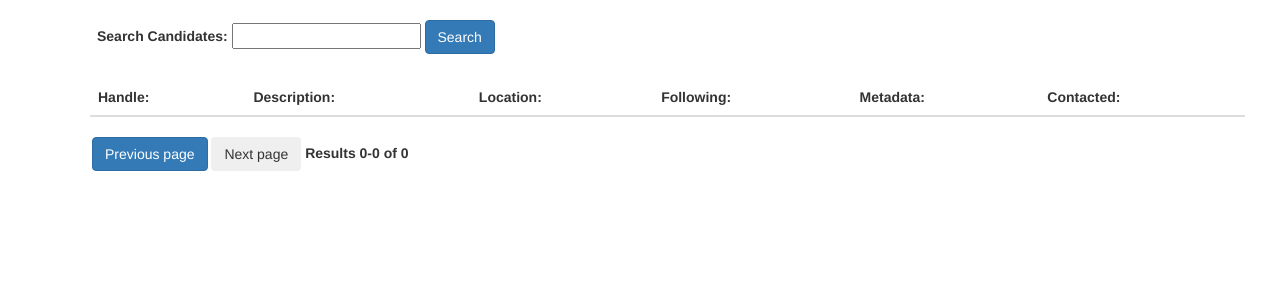
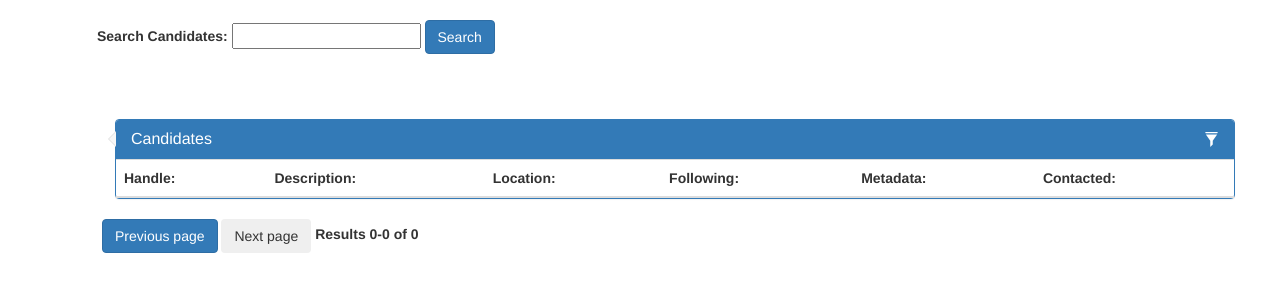
Before and after one commit to lbrown3142/twitter, a Django app: page /search/users in a window 1280 px wide. Shown: the part 102-402 px from the top of the page. Run offline with Django 3.2, Linux system fonts and the light colour scheme; the visitor is signed in with stand-in values (Sample User, id 1); lists and menus that the app fills with data are empty; parts of the project's set-up code (start-up, migrations or seed data) failed here and were passed over; some libraries are stand-ins or nearby versions.

Commit message:
added new table

```diff
--- a/follower_descriptions/models.py
+++ b/follower_descriptions/models.py
@@ -16,6 +16,7 @@ class Graduate(models.Model):
     twitter_handle = models.CharField(max_length=128, default='')
     last_refresh = models.DateTimeField()
     description = models.CharField(max_length = 4096, default='')
+    location = models.CharField(max_length = 4096, default='')
     name = models.CharField(max_length = 128, default='')
     contacted = models.BooleanField(default=False)
     contacted_on = models.DateTimeField(null=True)
--- a/follower_descriptions/tasks.py
+++ b/follower_descriptions/tasks.py
@@ -163,7 +163,7 @@ def task_get_followers_data(self, id_list, uni_handle):
             if len(data['description']) > 6:
                 graduate.name = data['name']
                 graduate.description = data['description']
-                #need to add graduate location, contacted? etc
+                graduate.location = data['location']
                 graduate.last_refresh = timezone.now()
                 graduate.twitter_handle = data['screen_name']
                 graduate.save() # Need to save before adding relationship
@@ -215,6 +215,7 @@ def task_upload_to_elasticsearch(self, data):
         payload = '{"index": {"_id" : "' + str(data['id']) + '"}}\n'
         payload += '{"category": "' + data['category'] + '", "screen_name":"' + data['screen_name'] + '",'
         payload += '"url":"' + str(data['url']) + '", "user_description":"' + description + '",'
+        payload += '"location":"' + data['location'] + '",'
         payload += '"followed_uni_handle":"' + data['followed_uni_handle'] + '"}\n'
 
         req = urllib.request.Request(url='http://' + AWS + ':9200/my_index/twitter/_bulk',
--- a/follower_descriptions/templates/follower_descriptions/search_followers.html
+++ b/follower_descriptions/templates/follower_descriptions/search_followers.html
@@ -12,14 +12,37 @@
             </label>
 
 
-            <input type='text' class="search-form" name="search_term" accept="followed_uni_handle/*" value=' {{search_term}}'
+            <input type='text' class="search-form" name="search_term" accept="followed_uni_handle/*"
+                   value=' {{search_term}}'
                    placeholder=" e.g. Data Science "/>
             <input type='hidden' name="cursor" value='{{cursor}}'/>
             <input class="btn btn-primary" type="submit" name="search" value="Search"/>
         </div>
 
 
-        <table class="table">
+
+        <div class="container">
+
+            <!--<h1>Click the filter icon
+                <small>(<i class="glyphicon glyphicon-filter"></i>)</small>
+            </h1>-->
+            <div class="row">
+                <div class="col-md-12">
+                    <div class="panel panel-primary">
+                        <div class="panel-heading">
+                            <h3 class="panel-title">Candidates</h3>
+                            <div class="pull-right">
+							<span class="clickable filter" data-toggle="tooltip" title="Toggle table filter"
+                                  data-container="body">
+								<i class="glyphicon glyphicon-filter"></i>
+							</span>
+                            </div>
+                        </div>
+                        <div class="panel-body">
+                            <input type="text" class="form-control" id="dev-table-filter" data-action="filter"
+                                   data-filters="#dev-table" placeholder="Filter Developers"/>
+                        </div>
+                        <table class="table table-hover" id="dev-table">
                             <thead>
                             <tr>
                                 <th>Handle:</th>
@@ -30,22 +53,30 @@
                                 <th>Contacted:</th>
                             </tr>
                             </thead>
+
                             <tbody>
                     {% for result in followers %}
                     <tr>
                         <td><a href="https://twitter.com/{{ result.screen_name }}">{{ result.screen_name }}</a></td>
                         <td>{{result.user_description}}</td>
-                <td>Holder</td>
+                        <td>{{result.location}}</td>
                         <td>{{ result.followed_uni_handle }}</td>
                         <td><a href="/search/user/{{ result.screen_name }}">Metadata</a></td>
                         <td>{{result.contacted}}</td>
                     </tr>
                     {% endfor %}
                     </tbody>
+
+
+
+
                         </table>
+                    </div>
+                </div>
 
                 <div class="curser-buttons">
-            <input class="btn btn-primary" type="submit" name="previous" value="Previous page" {{previous_disabled}}/>
+                    <input class="btn btn-primary" type="submit" name="previous" value="Previous page"
+                           {{previous_disabled}}/>
                     <input class="btn btn-parimary" type="submit" name="next" value="Next page" {{next_disabled}}/>
                     <label>Results {{cursor}}-{{cursor_end}} of {{count}} </label>
 
--- a/static/bootstrap/css/starter-template.css
+++ b/static/bootstrap/css/starter-template.css
@@ -154,3 +154,22 @@ img {
     margin-left: 10px;
 
 }
+
+.row{
+    margin-top:40px;
+    padding: 0 10px;
+}
+.clickable{
+    cursor: pointer;
+}
+
+.panel-heading div {
+    margin-top: -18px;
+    font-size: 15px;
+}
+.panel-heading div span{
+    margin-left:5px;
+}
+.panel-body{
+    display: none;
+}
--- /dev/null
+++ b/static/bootstrap/js/table_filter.js
@@ -0,0 +1,90 @@
+/**
+*   I don't recommend using this plugin on large tables, I just wrote it to make the demo useable. It will work fine for smaller tables
+*   but will likely encounter performance issues on larger tables.
+*
+*		<input type="text" class="form-control" id="dev-table-filter" data-action="filter" data-filters="#dev-table" placeholder="Filter Developers" />
+*		$(input-element).filterTable()
+*
+*	The important attributes are 'data-action="filter"' and 'data-filters="#table-selector"'
+*/
+
+var $ = jQuery;
+//
+//(function(){
+//    'use strict';
+//
+//	$.fn.extend({
+//		filterTable: function(){
+//			return this.each(function(){
+////				$(this).on('keyup', function(e){
+////					$('.filterTable_no_results').remove();
+////					var $this = $(this),
+////                        search = $this.val().toLowerCase(),
+////                        target = $this.attr('data-filters'),
+////                        $target = $(target),
+////                        $rows = $target.find('tbody tr');
+////
+////					if(search == '') {
+////						$rows.show();
+////					} else {
+////						$rows.each(function(){
+////							var $this = $(this);
+////							$this.text().toLowerCase().indexOf(search) === -1 ? $this.hide() : $this.show();
+////						})
+////						if($target.find('tbody tr:visible').size() === 0) {
+////							var col_count = $target.find('tr').first().find('td').size();
+////							var no_results = $('<tr class="filterTable_no_results"><td colspan="'+col_count+'">No results found</td></tr>')
+////							$target.find('tbody').append(no_results);
+////						}
+////					}
+////				});
+//			});
+//		}
+//	});
+//	$('[data-action="filter"]').filterTable();
+//})(jQuery);
+
+
+
+
+$(function(){
+    // attach table filter plugin to inputs
+   $(document).ready(function() {
+     $('[data-action="filter"]').on('keyup', function(e){
+					$('.filterTable_no_results').remove();
+					var $this = $(this),
+                       search = $this.val().toLowerCase(),
+                       target = $this.attr('data-filters'),
+                       $target = $(target),
+                       $rows = $target.find('tbody tr');
+
+					if(search == '') {
+						$rows.show();
+					} else {
+						$rows.each(function(){
+							var $this = $(this);
+							$this.text().toLowerCase().indexOf(search) === -1 ? $this.hide() : $this.show();
+						})
+						if($target.find('tbody tr:visible').size() === 0) {
+							var col_count = $target.find('tr').first().find('td').size();
+							var no_results = $('<tr class="filterTable_no_results"><td colspan="'+col_count+'">No results found</td></tr>')
+							$target.find('tbody').append(no_results);
+						}
+					}
+    });
+    });
+
+//    $('[data-action="filter"]').filterTable();
+
+
+	$('.container').on('click', '.panel-heading span.filter', function(e){
+		var $this = $(this),
+			$panel = $this.parents('.panel');
+
+		$panel.find('.panel-body').slideDown("slow");
+		if($this.css('display') != 'none') {
+			$panel.find('.panel-body input').focus();
+		}
+	});
+	$('[data-toggle="tooltip"]').tooltip();
+})
--- a/templates/base.html
+++ b/templates/base.html
@@ -28,10 +28,17 @@
     <!-- Comment Box -->
     <link href="{% static 'bootstrap/css/comment-box.css' %}" rel="stylesheet">
 
+    <!-- Table Filter -->
+    <script src="https://ajax.googleapis.com/ajax/libs/jquery/1.8.3/jquery.min.js"></script>
+    <script src="http://code.jquery.com/ui/1.9.2/jquery-ui.js"></script>
+
+     <script src="{% static 'bootstrap/js/table_filter.js' %}"></script>
+
     <!-- HTML5 shim and Respond.js for IE8 support of HTML5 elements and media queries -->
     <!--[if lt IE 9]>
     <script src="https://oss.maxcdn.com/html5shiv/3.7.2/html5shiv.min.js"></script>
     <script src="https://oss.maxcdn.com/respond/1.4.2/respond.min.js"></script>
+
     <![endif]-->
 </head>
 
```
Also changed, not shown: follower_descriptions/templates/follower_descriptions/search_followers_backup.html (added, +57 -0 lines). Lines whose indentation alone changed are shown as unchanged.
